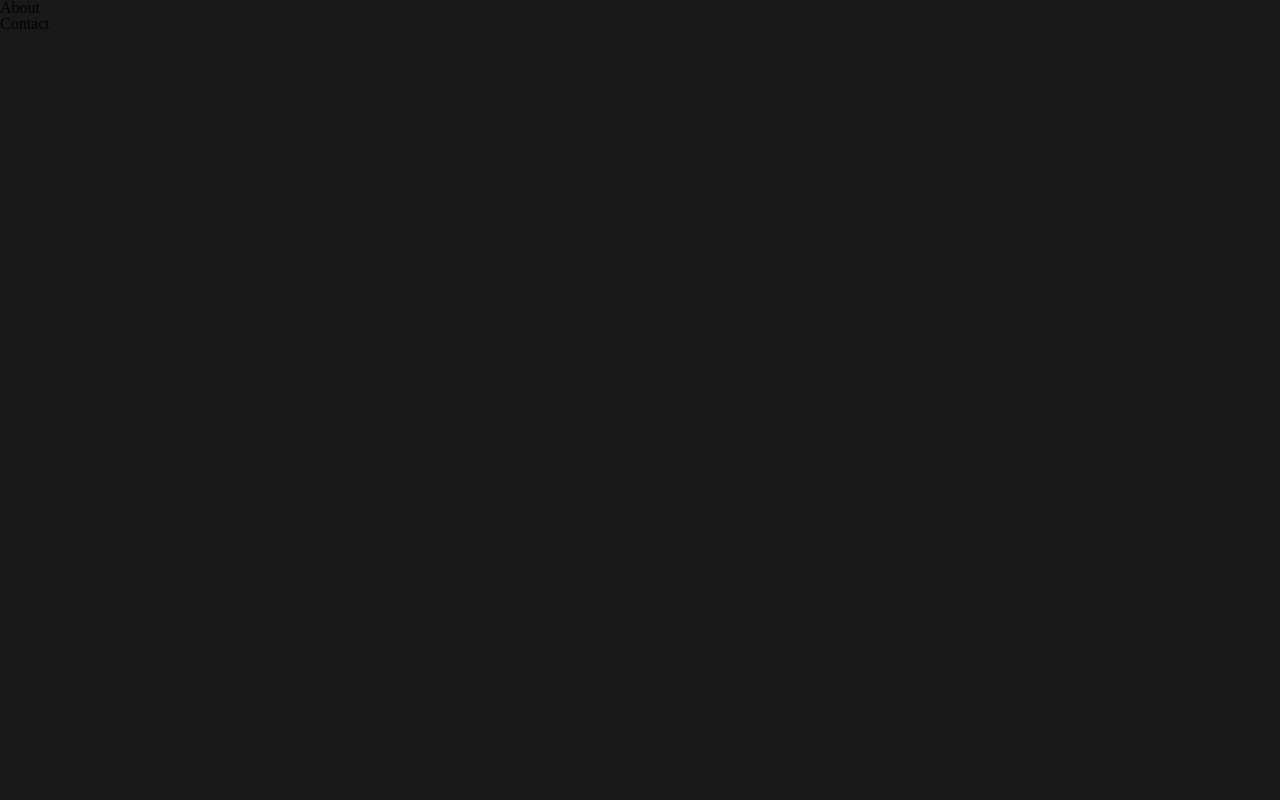
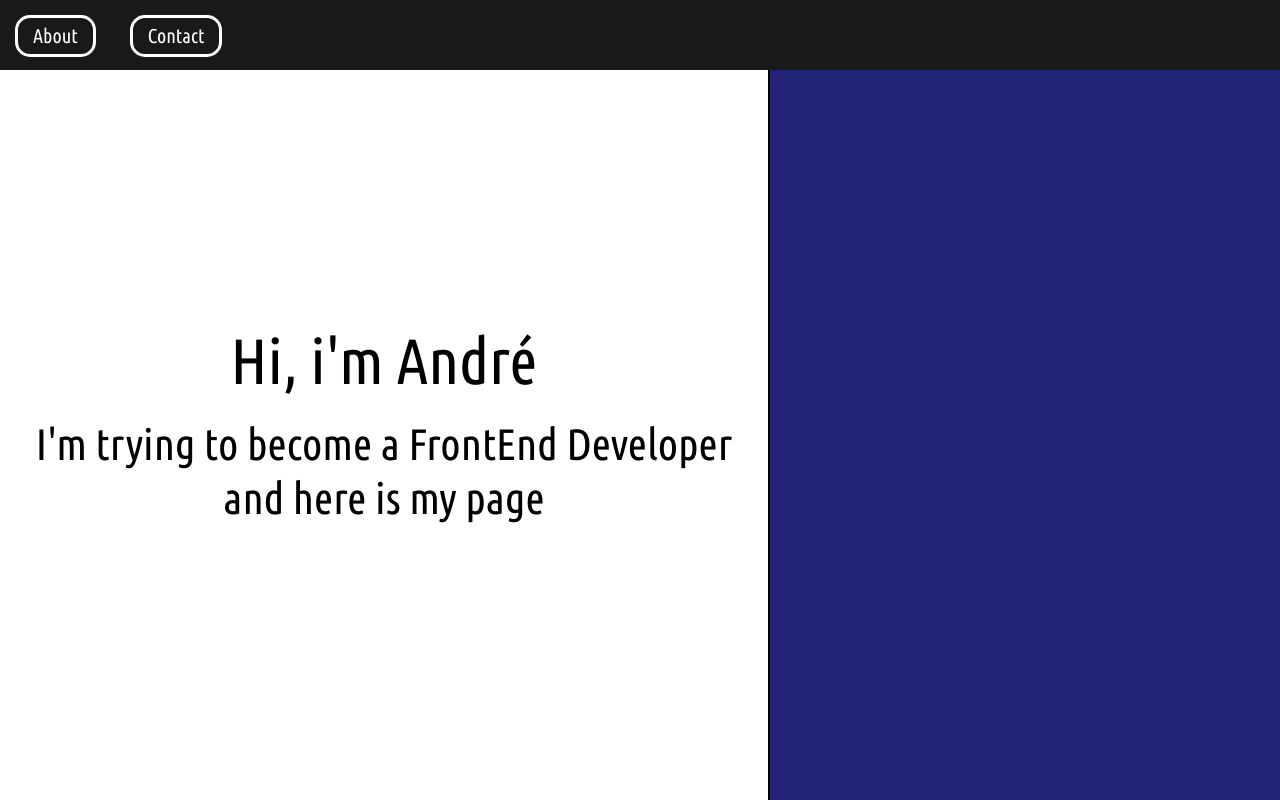
Before and after one commit to Mendez324/Portfolio--Landing-page, a plain HTML site: page index.html in a window 1280 px wide. Shown: the top 800 px of the page. Drawn offline with nearby package versions, Linux system fonts and the light colour scheme.

Commit message:
starting to build hero and profile

```diff
--- a/index.html
+++ b/index.html
@@ -21,12 +21,15 @@
     </header>
     <section class="c-hero">
         <div class="c-hero-intro">
-            <h1 class="c-hero-title"></h1>
+            <h1 class="c-hero-title">Hi, i'm André</h1>
+            <p class="c-hero-subtext">I'm trying to become a FrontEnd Developer</p>
+            <p class="c-hero-subtext">and here is my page</p>
+        </div>
+        <div class="c-hero-profile">
+            <article class="c-hero-about">
 
+            </article>
         </div>
-
-
-
     </section>
 
 
--- /dev/null
+++ b/scss/components/_hero.scss
@@ -0,0 +1,35 @@
+.c-hero {
+    background: white;
+    width: 100%;
+    height: 100vh;
+    display:flex;
+    .c-hero-intro {
+        flex-basis: 60%;
+        height: 900px;
+        .c-hero-title {
+            font-family: $primaryfont;
+            font-size: 64px;
+            text-align: center;
+            top:30%;
+            transform:translateY(-50%);
+            position: relative;
+            margin: 20px;
+        }
+        .c-hero-subtext {
+            font-family: $primaryfont;
+            font-size: 44px;
+            text-align: center;
+            top:30%;
+            transform:translateY(-50%);
+            position: relative;
+            margin: 10px;
+        }
+    }
+    .c-hero-profile {
+        border-left: 2px solid black;
+        background: $secondarycolor;
+        flex-basis: 40%;
+        height: 900px;
+
+    }
+}
--- a/scss/components/_menu.scss
+++ b/scss/components/_menu.scss
@@ -1,5 +1,5 @@
 .c-menu {
-    height: 100px;
+    height: 70px;
     width: 100%;
 
     .c-menu-navigation {
--- a/scss/style.scss
+++ b/scss/style.scss
@@ -2,3 +2,4 @@
 @import 'base/reset.scss';
 @import 'base/general.scss';
 @import 'components/menu';
+@import 'components/hero';
```
Also changed, not shown: css/style.css, 1 other file.
